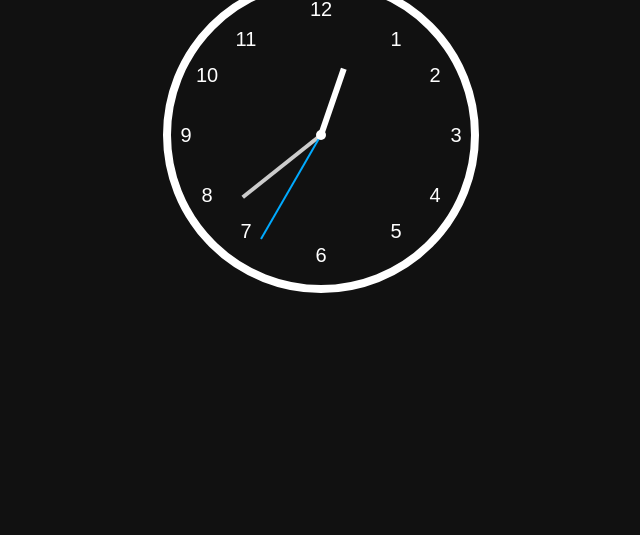
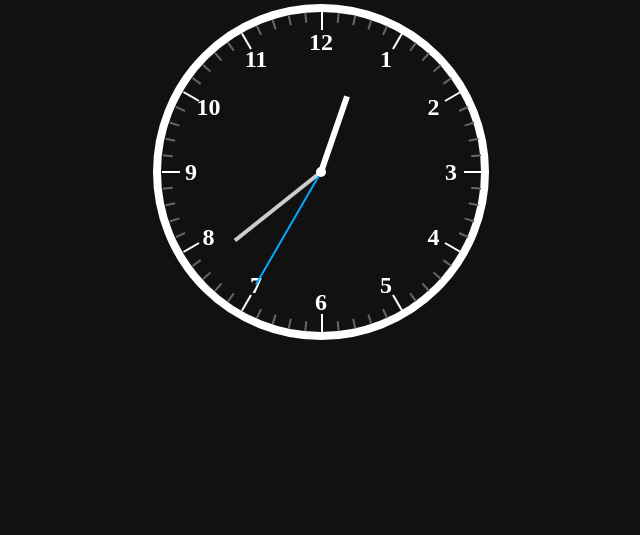
Before and after one commit to highwaystar29-web/clock, a plain HTML site: page index.html in a window 1280 px wide. Shown: the part 265-800 px from the top of the page, without its empty margins (319-959 px from the left). Drawn offline with Linux system fonts and the light colour scheme.

Commit message:
Update index.html

```diff
--- a/index.html
+++ b/index.html
@@ -3,28 +3,38 @@
 <head>
 <meta charset="UTF-8">
 <meta name="viewport" content="width=device-width, initial-scale=1.0">
-<title>アナログ時計</title>
+<title>アナログ時計＋デジタル</title>
 
 <style>
 body {
   margin: 0;
   background: #111;
   display: flex;
+  flex-direction: column;
   justify-content: center;
   align-items: center;
   height: 100vh;
 }
 
+/* デジタル時計 */
+.digital {
+  color: #00ffcc;
+  font-size: 48px;
+  font-family: 'Courier New', monospace;
+  margin-bottom: 20px;
+  letter-spacing: 3px;
+}
+
 /* 時計本体 */
 .clock {
-  width: 300px;
-  height: 300px;
+  width: 320px;
+  height: 320px;
   border: 8px solid #fff;
   border-radius: 50%;
   position: relative;
 }
 
-/* 針の共通 */
+/* 針 */
 .hand {
   position: absolute;
   bottom: 50%;
@@ -32,26 +42,9 @@ body {
   transform-origin: bottom center;
 }
 
-/* 時針 */
-.hour {
-  width: 6px;
-  height: 70px;
-  background: #fff;
-}
-
-/* 分針 */
-.minute {
-  width: 4px;
-  height: 100px;
-  background: #ccc;
-}
-
-/* 秒針（青に変更） */
-.second {
-  width: 2px;
-  height: 120px;
-  background: #00aaff;
-}
+.hour { width: 6px; height: 80px; background: #fff; }
+.minute { width: 4px; height: 110px; background: #ccc; }
+.second { width: 2px; height: 130px; background: #00aaff; }
 
 /* 中心 */
 .center {
@@ -60,64 +53,84 @@ body {
   background: #fff;
   border-radius: 50%;
   position: absolute;
-  top: 50%;
-  left: 50%;
+  top: 50%; left: 50%;
   transform: translate(-50%, -50%);
 }
 
-/* 数字（1〜12） */
+/* 数字 */
 .number {
   position: absolute;
   color: #fff;
-  font-size: 20px;
-  font-family: sans-serif;
+  font-size: 24px;
+  font-weight: bold;
   transform: translate(-50%, -50%);
 }
 
-/* 各数字の位置 */
-.n1  { top: 18%; left: 75%; }
-.n2  { top: 30%; left: 88%; }
-.n3  { top: 50%; left: 95%; }
-.n4  { top: 70%; left: 88%; }
-.n5  { top: 82%; left: 75%; }
-.n6  { top: 90%; left: 50%; }
-.n7  { top: 82%; left: 25%; }
-.n8  { top: 70%; left: 12%; }
-.n9  { top: 50%; left: 5%;  }
-.n10 { top: 30%; left: 12%; }
-.n11 { top: 18%; left: 25%; }
-.n12 { top: 8%;  left: 50%; }
+/* 目盛り */
+.tick {
+  position: absolute;
+  width: 2px;
+  height: 10px;
+  background: #666;
+  top: 0;
+  left: 50%;
+  transform-origin: center 160px;
+}
 
+.tick.bold {
+  height: 18px;
+  background: #fff;
+}
 </style>
 </head>
 
 <body>
 
-<div class="clock">
+<div class="digital" id="digital"></div>
 
-  <!-- 数字 -->
-  <div class="number n1">1</div>
-  <div class="number n2">2</div>
-  <div class="number n3">3</div>
-  <div class="number n4">4</div>
-  <div class="number n5">5</div>
-  <div class="number n6">6</div>
-  <div class="number n7">7</div>
-  <div class="number n8">8</div>
-  <div class="number n9">9</div>
-  <div class="number n10">10</div>
-  <div class="number n11">11</div>
-  <div class="number n12">12</div>
+<div class="clock" id="clock">
 
-  <!-- 針 -->
+  <!-- 目盛り -->
+</div>
+
+<script>
+const clock = document.getElementById("clock");
+
+/* 数字配置 */
+for (let i = 1; i <= 12; i++) {
+  const num = document.createElement("div");
+  num.className = "number";
+  num.innerText = i;
+
+  const angle = (i * 30) * Math.PI / 180;
+  const x = 160 + 130 * Math.sin(angle);
+  const y = 160 - 130 * Math.cos(angle);
+
+  num.style.left = x + "px";
+  num.style.top = y + "px";
+
+  clock.appendChild(num);
+}
+
+/* 目盛り配置 */
+for (let i = 0; i < 60; i++) {
+  const tick = document.createElement("div");
+  tick.className = "tick";
+
+  if (i % 5 === 0) tick.classList.add("bold");
+
+  tick.style.transform = `rotate(${i * 6}deg)`;
+  clock.appendChild(tick);
+}
+
+/* 針 */
+clock.innerHTML += `
   <div class="hand hour" id="hour"></div>
   <div class="hand minute" id="minute"></div>
   <div class="hand second" id="second"></div>
+  <div class="center"></div>
+`;
 
-  <div class="center"></div>
-</div>
-
-<script>
 function updateClock() {
   const now = new Date();
 
@@ -135,6 +148,11 @@ function updateClock() {
     `translate(-50%, 0) rotate(${minDeg}deg)`;
   document.getElementById("hour").style.transform =
     `translate(-50%, 0) rotate(${hrDeg}deg)`;
+
+  /* デジタル時計 */
+  const h = String(hr).padStart(2, '0');
+  const m = String(min).padStart(2, '0');
+  document.getElementById("digital").textContent = `${h}:${m}`;
 }
 
 setInterval(updateClock, 1000);
```
